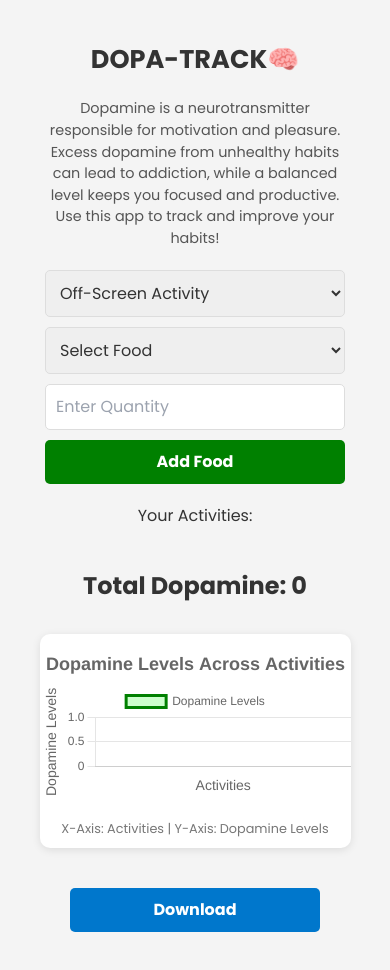
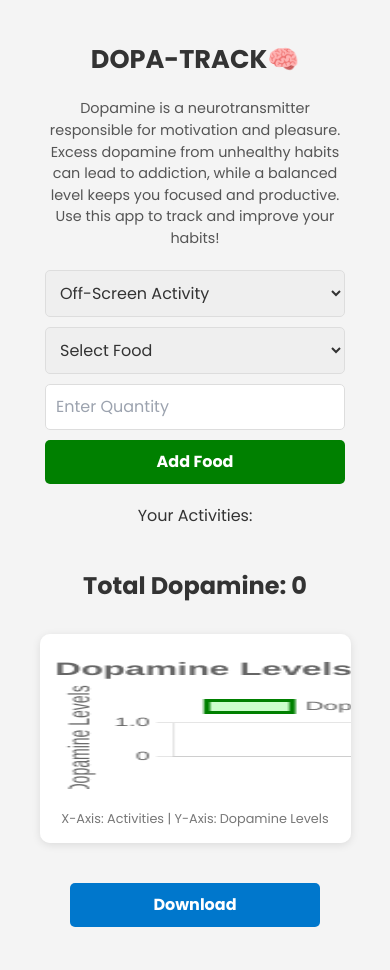
Before and after one commit to dhruvdaberao/Dopa-Track, a Next.js app: page / in a window 390 px wide. Built offline with nearby package versions, Linux system fonts and the light colour scheme.

Commit message:
Made site responsive for mobile and tablet devices

```diff
--- a/src/app/globals.css
+++ b/src/app/globals.css
@@ -411,19 +411,14 @@ body {
   }
 }
 
-/* Make the graph container responsive */
+
 .graph-container {
   width: 100%;
-  max-width: 100%;
-  height: auto;
   overflow-x: auto;
-  padding: 10px 0; /* optional, for some breathing space */
-  box-sizing: border-box;
 }
 
-/* Optional: If your graph inside is canvas or svg, make it full width */
 .graph-container canvas,
 .graph-container svg {
-  width: 100% !important;
-  height: auto !important;
+  min-width: 600px; /* or whatever width your desktop graph needs */
+  height: auto;
 }
```
